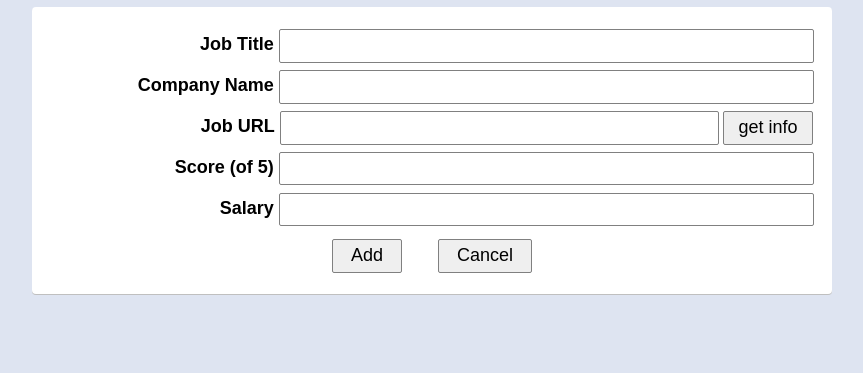
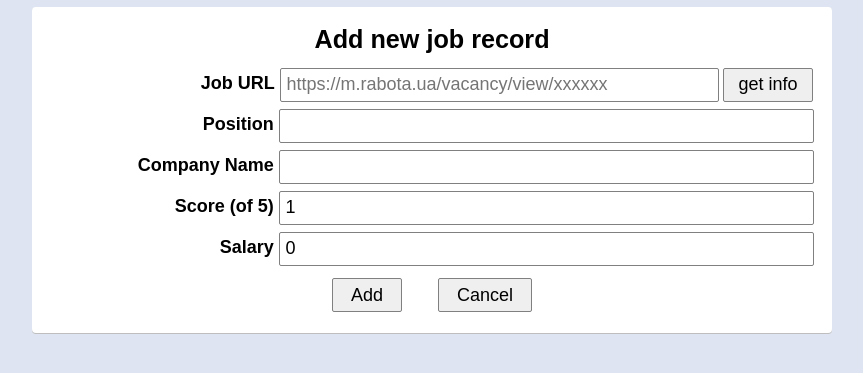
Before and after one commit to Tuoris/job_records, a Flask app: template templates/index.html in a window 1280 px wide. Shown: the top 373 px of the page, without its empty margins (208-1071 px from the left). Run offline with Flask 2, Linux system fonts and the light colour scheme; the template is opened without the code that fills it, so the values that code supplies are empty; parts of the project's set-up code (start-up, migrations or seed data) failed here and were passed over.

Commit message:
Minor UI fixes for add_record form

```diff
--- a/static/css/style.css
+++ b/static/css/style.css
@@ -32,6 +32,14 @@ form {
     display: flex;
     flex-wrap: wrap;
     justify-content: center;
+}
+
+form h1 {
+    margin: 0;
+    margin-bottom: .4em;
+    width: 100%;
+    font-size: 1.4em;
+    text-align: center;
 }
 
 form input,
--- a/templates/index.html
+++ b/templates/index.html
@@ -9,35 +9,37 @@
 </head>
 <body>
     <form class="add_record" action="/add_record" method="post">
-        <label for="">Job Title</label>
+        <h1>Add new job record</h1>
+        <label for="">Job URL</label>
+        <input type="url" name="job_url" id="add_URL" placeholder="https://m.rabota.ua/vacancy/view/xxxxxx">
+        <button type="button" class="get_info" onclick="get_info_from('#add_URL')">get info</button>
+        <br>
+        <label for="">Position</label>
         <input type="text" name="job_title">
         <br>
         <label for="">Company Name</label>
         <input type="text" name="company">
         <br>
-        <label for="">Job URL</label>
-        <input type="url" name="job_url" id="add_URL">
-        <button type="button" class="get_info" onclick="get_info_from('#add_URL')">get info</button>
-        <br>
         <label for="">Score (of 5)</label>
-        <input type="number" name="score">
+        <input type="number" name="score" min=1 max=5 value=1>
         <br>
         <label for="">Salary</label>
-        <input type="number" name="salary">
+        <input type="number" name="salary" value=0>
         <br>
         <input type="submit" value="Add">
         <input type="reset" value="Cancel">
     </form>
     <form class="edit_record hidden" action="/edit_record" method="post">
-        <label for="">Job Title</label>
+        <h1>Edit record</h1>
+        <label for="">Job URL</label>
+        <input type="url" name="job_url" class="job_url" id="edit_URL">
+        <button type="button" class="get_info" onclick="get_info_from('#edit_URL')">get info</button>
+        <br>
+        <label for="">Position</label>
         <input type="text" name="job_title">
         <br>
         <label for="">Company Name</label>
         <input type="text" name="company">
-        <br>
-        <label for="">Job URL</label>
-        <input type="url" name="job_url" class="job_url" id="edit_URL">
-        <button type="button" class="get_info" onclick="get_info_from('#edit_URL')">get info</button>
         <br>
         <label for="">Score (of 5)</label>
         <input type="number" name="score">
```
